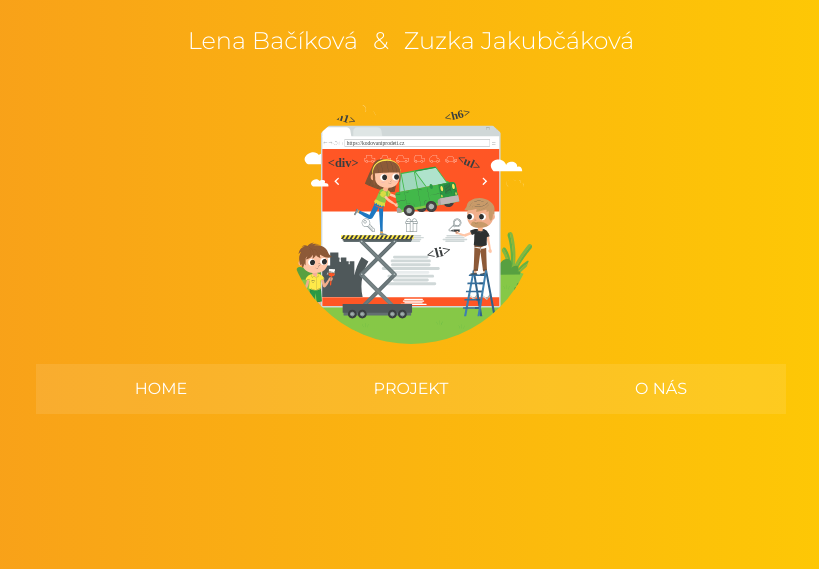
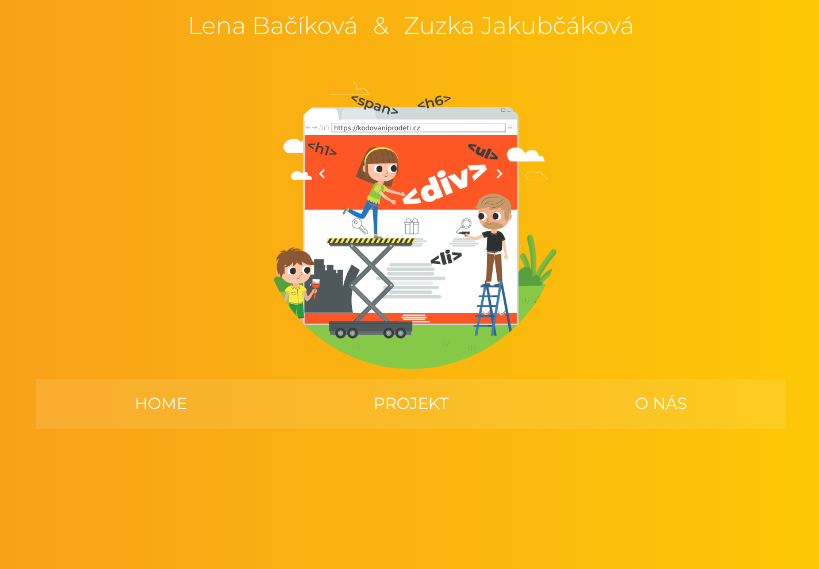
Before and after one commit to ZuzaJak/o-projektu, a plain HTML site: page index.html in a window 1280 px wide. Shown: the part 231-800 px from the top of the page, without its empty margins (229-1048 px from the left). Drawn offline with Linux system fonts and the light colour scheme.

Commit message:
zmena image / index

```diff
--- a/index.html
+++ b/index.html
@@ -11,7 +11,8 @@
     <div class="container">
       <h1>KÓDOVÁNÍ PRO DĚTI</h1>
       <div class="names"> <h2>Lena Bačíková</h2><h2 class="and"> & <h2>Zuzka Jakubčáková</h2></div>
-      <img class="photo" src="img/main_picAdress.svg" alt="fotka děti" />
+
+      <img class="photo" src="img/main_picAdress_new.png" alt="fotka děti" />
       <div class="box-1">
         <a class="btn btn-one" href="index.html">HOME</a>
         <a class="btn btn-one" href="projekt.html">PROJEKT</a>
--- a/style.css
+++ b/style.css
@@ -37,8 +37,8 @@ body {
 }
 
 .photo {
-  margin: 20px;
-  width: 250px;
+  margin: 10px;
+  width: 300px;
   border-radius: 50%;
 }
 
@@ -55,8 +55,9 @@ h2 {
   display: flex;
   flex-direction: column;
   align-items: center;
-  /* line-height: 1; */
-;
+
+
+
 }
 @media only screen and (min-width: 600px) {
   .names {
```
Also changed, not shown: img/main_picAdress_new.png (added).
